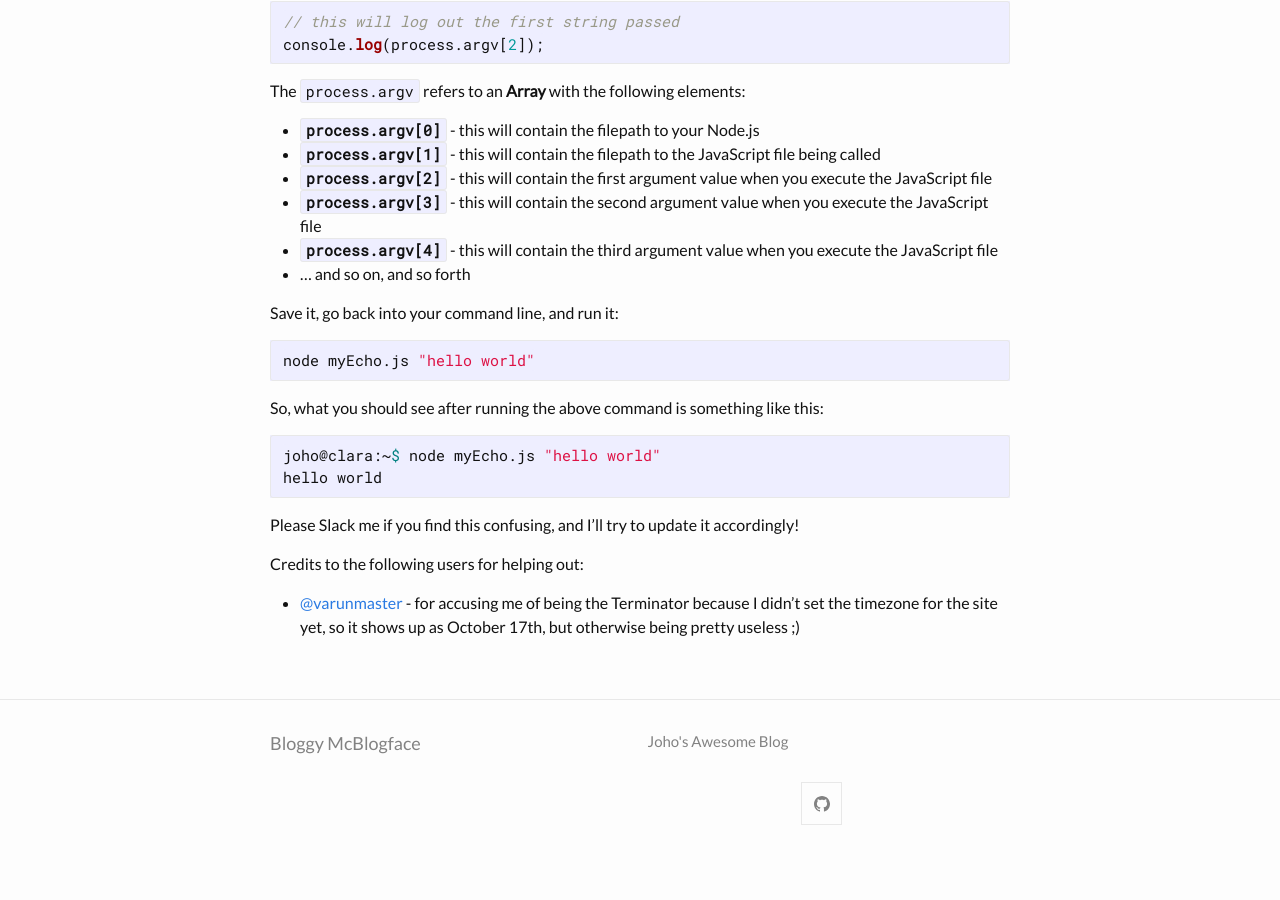
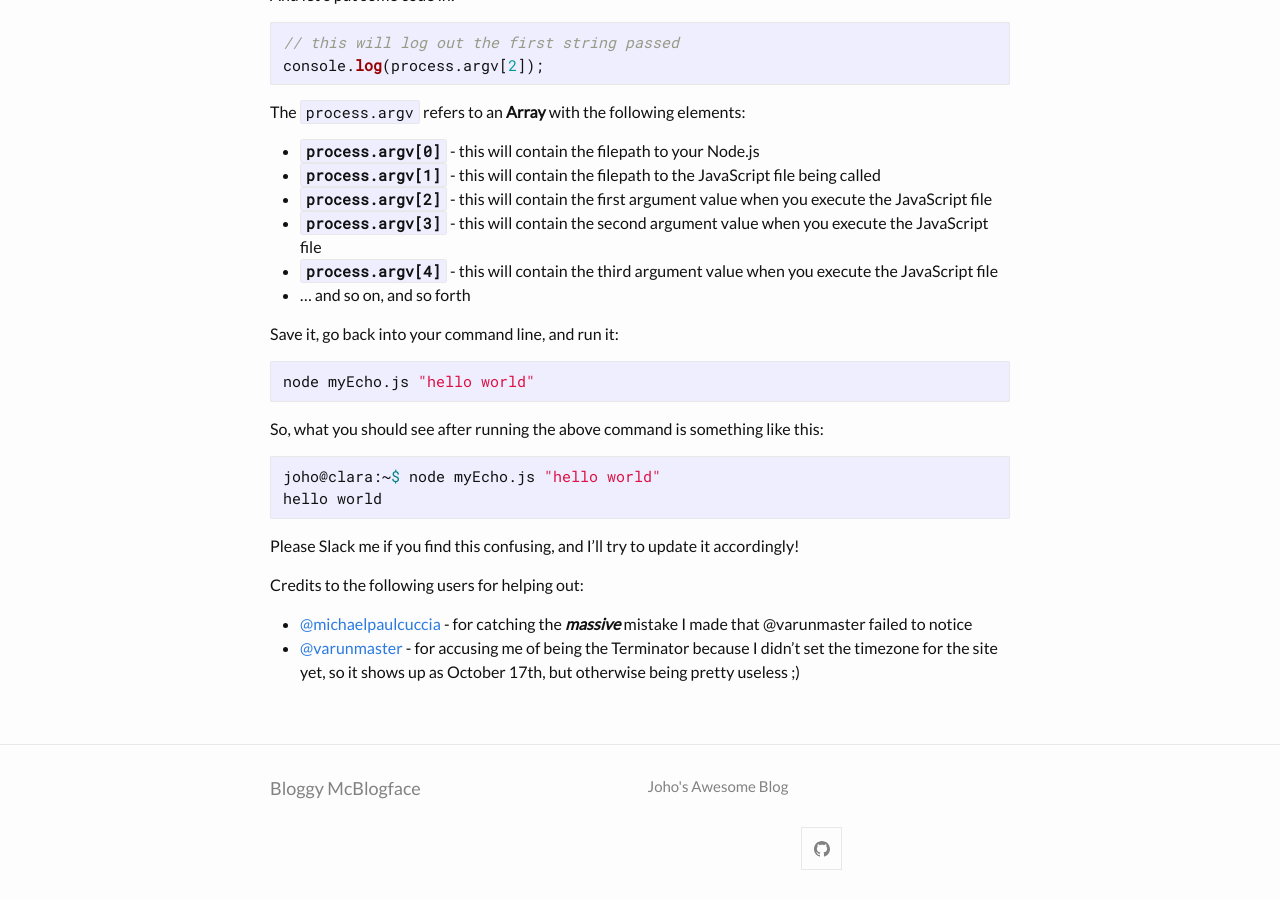
Before and after one commit to loljoho/blog, a Jekyll site: the page built from _posts/2019-10-16-nodejs-cli-arguments.markdown, in a window 1280 px wide and 900 px high, scrolled down 722 px. Built offline with Jekyll 4.4.1, drawn with Linux system fonts in a browser that asks for light colours; before the commit the page ends 1577 px from its top, so only the background shows below that; part of the change alters nothing that is shown; some of the changed text lies outside the part shown.

Commit message:
Update Post: Node.js CLI Arguments

```diff
--- a/_posts/2019-10-16-nodejs-cli-arguments.markdown
+++ b/_posts/2019-10-16-nodejs-cli-arguments.markdown
@@ -3,7 +3,7 @@ layout: post
 title:  "Node.js CLI Arguments"
 author: "Joho"
 date:   2019-10-16 20:24:36 -0400
-update:
+update: 2019-10-21 06:49:00 -0400
 categories: dev
 ---
 
@@ -64,4 +64,5 @@ hello world
 Please Slack me if you find this confusing, and I'll try to update it accordingly!
 
 Credits to the following users for helping out:
+ - [@michaelpaulcuccia](https://github.com/michaelpaulcuccia) - for catching the ***massive*** mistake I made that @varunmaster failed to notice
  - [@varunmaster](https://github.com/varunmaster/) - for accusing me of being the Terminator because I didn't set the timezone for the site yet, so it shows up as October 17th, but otherwise being pretty useless ;)
```
